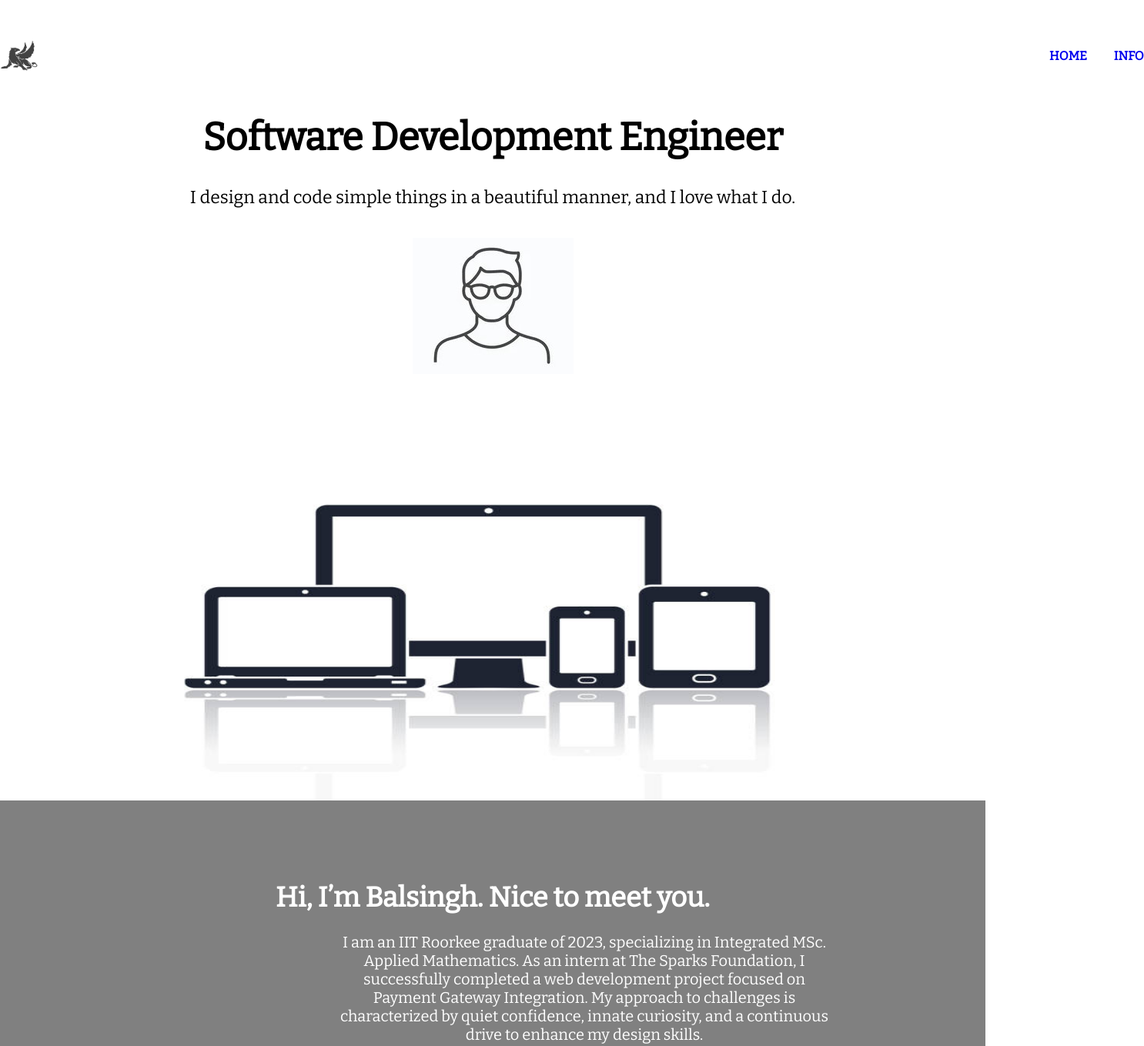
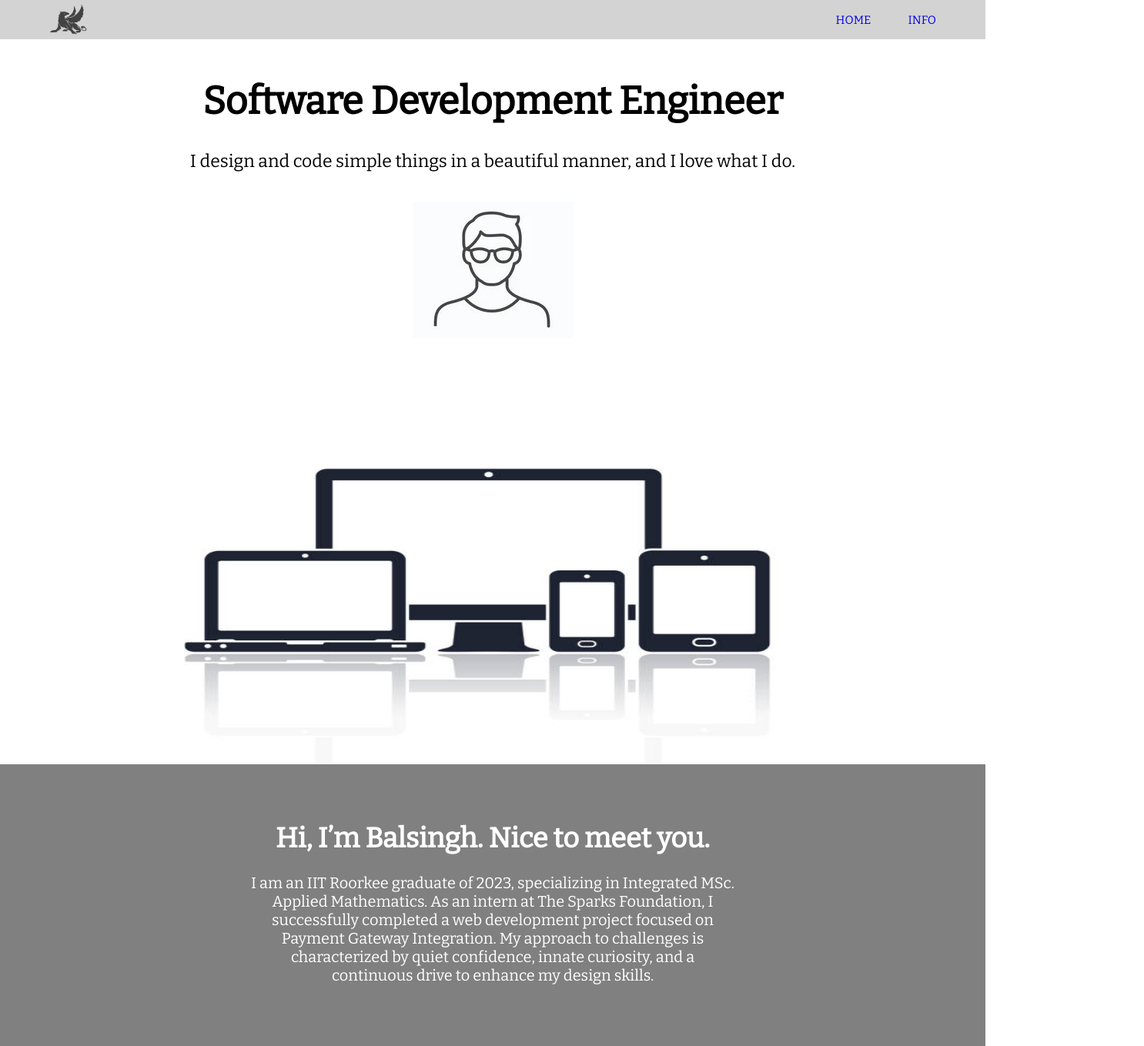
Before and after one commit to Balsingh123/Portfolio, a plain HTML site: page index.html in a window 1280 px wide. Shown: the top 1359 px of the page at 77% size, 1486 px wide, since content can reach past the window. Drawn offline with nearby package versions, Linux system fonts and the light colour scheme.

Commit message:
Update index.html

```diff
--- a/index.html
+++ b/index.html
@@ -9,26 +9,55 @@
     <link rel="preconnect" href="https://fonts.gstatic.com" crossorigin>
     <link href="https://fonts.googleapis.com/css2?family=Bitter&display=swap" rel="stylesheet">
 	 <style>
+
+
+
+
+       body{margin: 0px;
+            font-family: 'Bitter', serif;}
+
          .im{
             width: 50px;
             height: 50px;
             cursor: pointer;
         }
-		body{margin: 0px;
-			font-family: 'Bitter', serif;
+        .container1{
+            background: lightgray;
+            padding-left: 5%;
+            padding-right: 5%;
+
+
         }
+
+       .navbar{
+            display: flex;
+            align-items:center;
+       }
+       nav{
+        flex: 1;
+        text-align: right;
+       }
+       nav ul li{
+        list-style: none;
+        display: inline-block;
+        margin-left: 45px;
+       }
+
+       nav ul li a{
+        text-decoration: none;
+        font-size: 15px;
+
+       }
+
+
 		.a{text-align: center;
 			font-size: 50px;
 			margin-top: 50px;}
 		.b{text-align: center;
 			font-size: 23px;}
-		nav{margin-left: 1313px;}
 
-		nav a{text-decoration: none;
-			font-weight: bold;
-			margin-top: 15px;
 
-		}
+
 
 		.profile{
 			margin-top: 16px;
@@ -47,18 +76,12 @@
 			.parallax {
 
       background-image: url("parallax.jpg");
-      height: 48px;
+      height: 210px;
       background-attachment: fixed;
       background-position: center;
       background-size: cover;
 }
-    .intro{
-    	color: white;
-    	text-align: center;
-    	background: gray ;
-    	padding-top: 80px;
-    	padding-bottom: 110px;
-    }
+
      .outer{
      	padding-top: 30px;
     height: 200px;
@@ -234,14 +257,21 @@
    </head>
    <body>
 
-<div class="parallax"></div>
-	<div class="nav" style="display: flex;">
+
+	  <div class="container1">
+            <div class="navbar">
                 <img class="im" src="logo.png">
-		<nav style="display: flex;">
-		    <a href="Portfolio.html" style="margin-right: 35px;">HOME</a>
-		 	<a href="Portfolio.html">INFO</a></ul>
+                <nav>
+                    <ul>
+                        <li><a href="portfolio.html">HOME</a></li>
+                        <li><a href="portfolio.html">INFO</a></li>
+                    </ul>
                 </nav>
             </div>
+      </div>
+
+
+
 
 	<div>
 		<h1 class="a">Software Development Engineer</h1>
@@ -255,13 +285,14 @@
 	<div style=" margin-right: 40.5px;">
 		<img class="h" src="logo1.jpg">
 	</div>
-	<div  class="intro">
-		<div><h1 style="font-size: 36px;">Hi, I’m Balsingh. Nice to meet you.</h1></div>
-		<div>
-			<p style="width: 658px;margin-left: 430px;font-size: 20px;">
+	<div  class="intro" style=" color:white; background-color: gray; text-align: center; padding-top: 50px; padding-bottom: 100px;">
+
+		<h1 style="font-size: 36px;">Hi, I’m Balsingh. Nice to meet you.</h1>
+
+			<p style="width: 630px; font-size: 20px;display: block; margin-right: auto; margin-left: auto;">
       	I am an IIT Roorkee graduate of 2023, specializing in Integrated MSc. Applied Mathematics. As an intern at The Sparks Foundation, I successfully completed a web development project focused on Payment Gateway Integration. My approach to challenges is characterized by quiet confidence, innate curiosity, and a continuous drive to enhance my design skills.
       </p>
-		</div>
+
     </div>
      <div class="outer">
     <div class="inner" >
@@ -319,9 +350,9 @@
      <img src="abcd.jpeg" alt="Avatar" class="image" style="opacity: 0.6; object-fit: cover;">
      <div class="overlay overlayFade">
      	<p style="text-align: center;color: white; font-size: 20px; margin-left: 25px;margin-right: 25px;
-     	margin-top: 30px;">It is an intern project with the theme of "Payment Gateway Integration," which I completed at The Sparks Foundation.</p>
+     	margin-top: 30px;">It is the Blackjack game created using HTML, CSS, and Javascript.</p>
 
-        <button class="text" onclick="window.open('https://lvyjsq.csb.app/','_blank')">Visit Website</button>
+        <button class="text" onclick="window.open('https://m6cv4x.csb.app/','_blank')">Visit Website</button>
      </div>
   </div>
 </div>
@@ -355,7 +386,7 @@
   	<p>State: Uttarakhand</p>
   </div>
  </div>
- <div class="ot"  style="text-align: center; margin-top: 200px;margin-bottom: 90px;padding-top: 17px;">
+ <div class="ot"  style="text-align: center; margin-top: 200px;padding-top: 17px;">
  	  <h1>Extra Curriculars</h1>
     <div class="in" style="display: flex;justify-content: space-around;">
     	<div class="in1">
@@ -372,18 +403,23 @@
 
     </div>
 </div>
-<div style="margin-top: 400px;"></div>
+
+
+<div ></div>
  <div class="contact">
-  <div style="text-align: center;"><h2 style="color: blue;">Contacts</h2></div>
+  <div style="text-align: center;"><h2 style="color: blue;">Contact</h2></div>
   <div  style="text-align: center;">
   	<img class="im" src="logo.png">
   	<p style="font-size: 20px;">Living, learning, & leveling up one day at a time.</p>
   	<p>Handcrafted by me &copy;twentytwentythree</p>
   </div>
  </div>
+
+
+
     <div class="footer">
     	<div class="icons" style="display: flex; justify-content: center;">
-    		<a href="https://github.com/Balsingh123" target="_blank"><i class="fa-brands fa-github"></i></a>
+    		<a href="https://github.com/Balsingh123" target="_blank"><i class="fa-brands fa-github" ></i></a>
     		<a href="https://www.linkedin.com/in/mudavath-balsingh-a8661819b/" target="_blank"><i class="fa-brands fa-linkedin"></i></a>
 
     		<a href="https://www.facebook.com/balsing.mudavath" target="_blank"><i class="fa-brands fa-facebook"></i></a>
```
Lines whose indentation alone changed are shown as unchanged.
